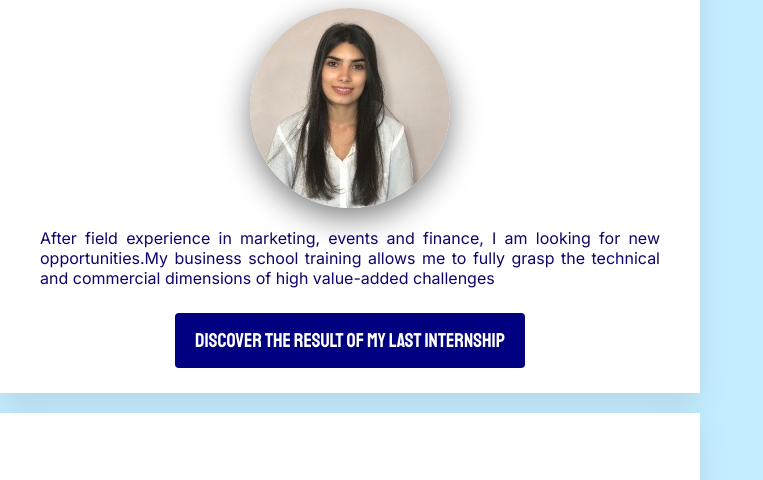
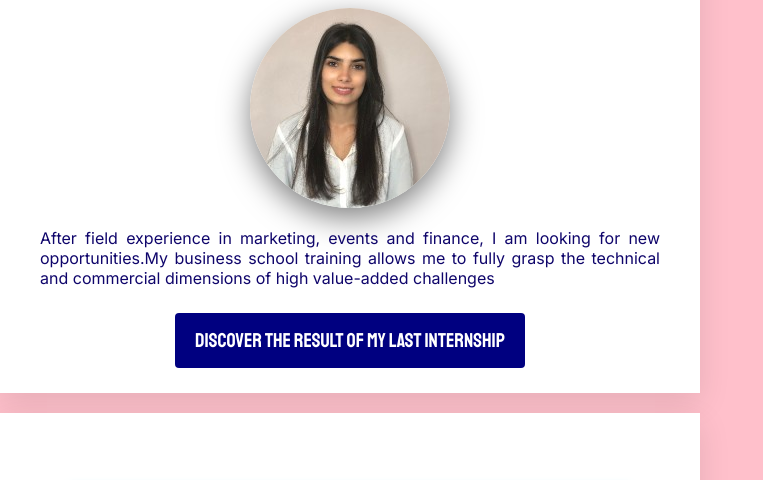
Before and after one commit to IESEG-Web-Development-2021/Andrea-s-New-Site, a plain HTML site: page index.html in a window 1280 px wide. Shown: the part 153-633 px from the top of the page, without its empty margins (0-763 px from the left). Drawn offline with Linux system fonts and the light colour scheme.

Commit message:
Update style.css
changed background to pink

```diff
--- a/style.css
+++ b/style.css
@@ -1,6 +1,6 @@
 /* Font heading*/
 body {
-background: #C4EEFF;
+background: pink;
 padding: 30px auto;
 margin: 30px auto;
 border-radius: 4px;
```
